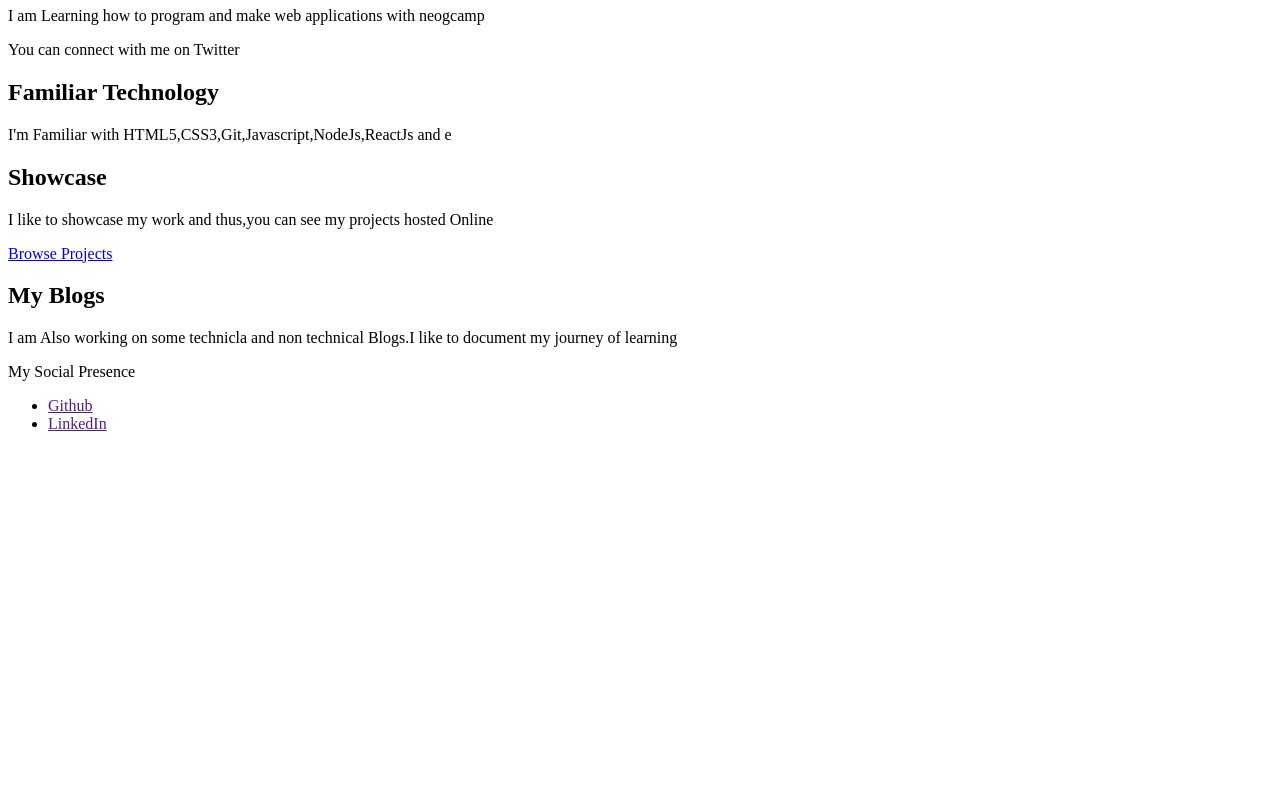
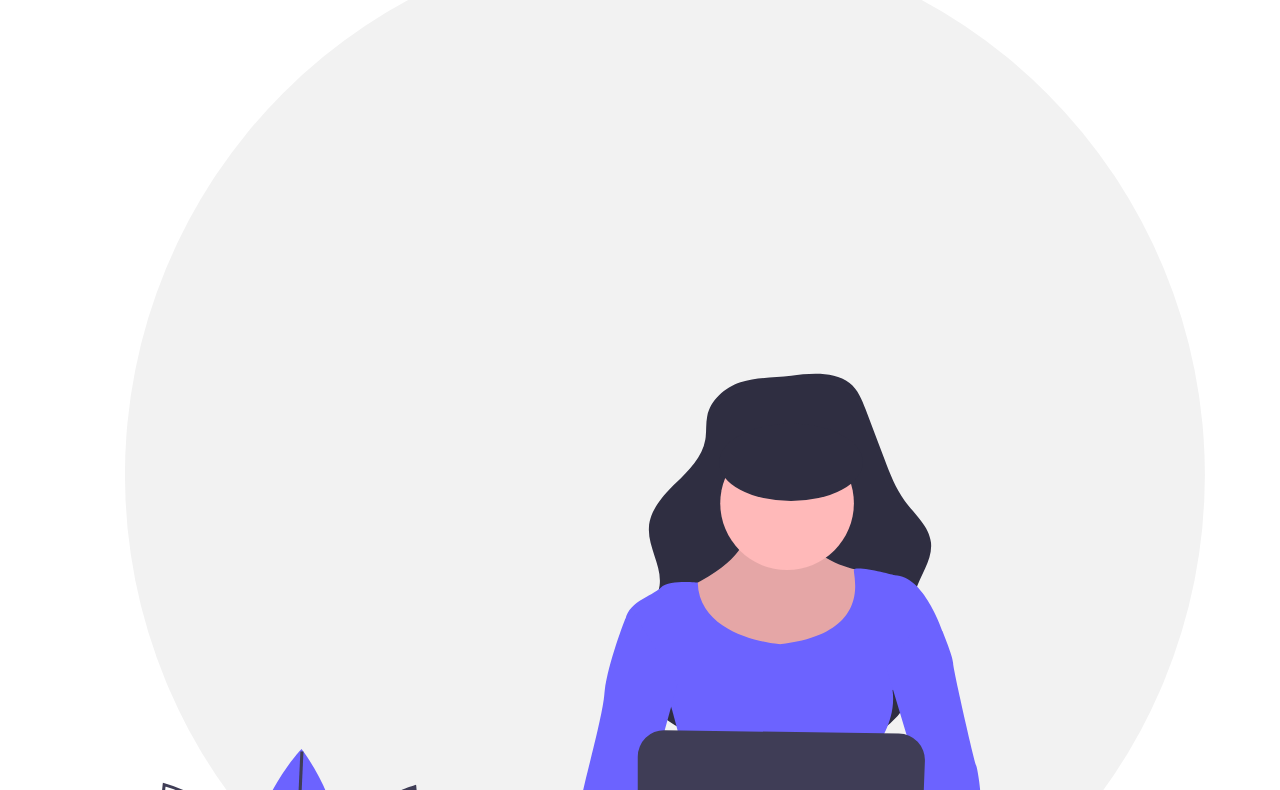
Before and after one commit to inductionotg/portfolio, a plain HTML site: page index.html in a window 1280 px wide. Shown: the part 73-863 px from the top of the page. Before the commit the page ends 800 px from the top, so only its background shows below. Drawn offline with Linux system fonts and the light colour scheme.

Commit message:
Add images

```diff
--- a/index.html
+++ b/index.html
@@ -9,6 +9,7 @@
 <body>
     <main>
         <header>
+            <img width="100%" height="auto" src="assests/header.svg" alt="svg">
             <h1>Hi! I am Ritesh Sinha</h1>
             <p>I am Learning how to program and make web applications with neogcamp</p>
             <p>You can connect with me on Twitter</p>
```
Also changed, not shown: assests/header.svg (added).
